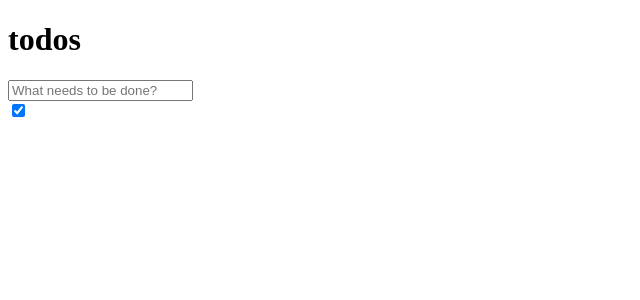
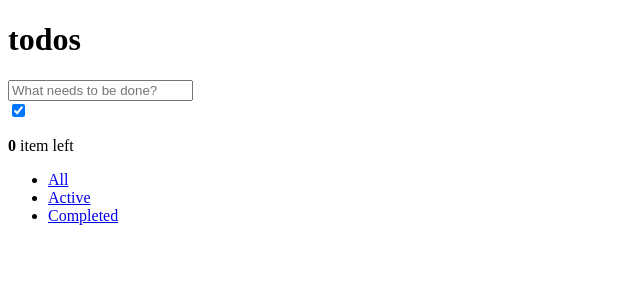
Before and after one commit to emretfn/patika-fimple-homework-4, a React (Vite) app: page / in a window 1280 px wide. Shown: the top 300 px of the page, without its empty margins (0-640 px from the left). Built offline with nearby package versions, Linux system fonts and the light colour scheme; the HTML template or start-up script is replaced by a standard one.

Commit message:
feat: Add Footer component and functions

```diff
--- a/src/App.tsx
+++ b/src/App.tsx
@@ -1,3 +1,4 @@
+import Footer from "./components/Footer";
 import Header from "./components/Header";
 import TodoList from "./components/TodoList";
 
@@ -6,6 +7,7 @@ function App() {
     <div className="todoapp">
       <Header />
       <TodoList />
+      <Footer />
     </div>
   );
 }
--- /dev/null
+++ b/src/components/Footer/index.tsx
@@ -0,0 +1,58 @@
+import clsx from "clsx";
+import { useTodoStore } from "../../hooks/useTodoStore";
+import { FilterTodo } from "../../types";
+
+export default function Footer() {
+  // Store actions and state. We need to call these actions seperately because zustand documentation says that
+  const activeTodoCount = useTodoStore((state) => state.activeTodoCount);
+  const setFilter = useTodoStore((state) => state.setFilter);
+  const activeFilter = useTodoStore((state) => state.activeFilter);
+
+  return (
+    <footer className="footer">
+      <span className="todo-count">
+        <strong>{activeTodoCount}</strong> item left
+      </span>
+
+      {/*
+        Set filter based on the active filter. If user clicks on the filter,
+        we set the active filter to the filter that the user clicked on.
+      */}
+      <ul className="filters">
+        <li>
+          <a
+            href="#"
+            className={clsx({
+              selected: activeFilter === FilterTodo.All,
+            })}
+            onClick={() => setFilter(FilterTodo.All)}
+          >
+            All
+          </a>
+        </li>
+        <li>
+          <a
+            href="#"
+            className={clsx({
+              selected: activeFilter === FilterTodo.Active,
+            })}
+            onClick={() => setFilter(FilterTodo.Active)}
+          >
+            Active
+          </a>
+        </li>
+        <li>
+          <a
+            href="#"
+            className={clsx({
+              selected: activeFilter === FilterTodo.Completed,
+            })}
+            onClick={() => setFilter(FilterTodo.Completed)}
+          >
+            Completed
+          </a>
+        </li>
+      </ul>
+    </footer>
+  );
+}
--- a/src/components/TodoList/index.tsx
+++ b/src/components/TodoList/index.tsx
@@ -6,6 +6,19 @@ export default function TodoList() {
   const activeTodoCount = useTodoStore((state) => state.activeTodoCount);
   const todos = useTodoStore((state) => state.todos);
   const toggleAllTodos = useTodoStore((state) => state.toggleAllTodos);
+  const activeFilter = useTodoStore((state) => state.activeFilter);
+
+  // Filter todos based on the active filter.
+  const filteredTodos = todos.filter((todo) => {
+    switch (activeFilter) {
+      case "Active":
+        return !todo.completed;
+      case "Completed":
+        return todo.completed;
+      default:
+        return true;
+    }
+  });
 
   // This function is called when the user clicks on the toggle all checkbox.
   const handleToggleAll = (e: React.ChangeEvent<HTMLInputElement>) => {
@@ -23,7 +36,7 @@ export default function TodoList() {
       />
       <label htmlFor="toggle-all" />
       <ul className="todo-list">
-        {todos.map((todo) => (
+        {filteredTodos.map((todo) => (
           <TodoItem key={todo.id} todo={todo} />
         ))}
       </ul>
--- a/src/hooks/useTodoStore.ts
+++ b/src/hooks/useTodoStore.ts
@@ -1,16 +1,18 @@
 import { create } from "zustand";
 import { persist, createJSONStorage } from "zustand/middleware";
-import { Todo } from "../types";
+import { FilterTodo, Todo } from "../types";
 
 // Types for the state
 interface TodoState {
   todos: Todo[];
   activeTodoCount: number;
+  activeFilter: FilterTodo;
   addTodo: (todo: Todo) => void;
   updateTodo: (todo: Todo) => void;
   toggleTodo: (todoId: string) => void;
   toggleAllTodos: (completed: boolean) => void;
   deleteTodo: (todoId: string) => void;
+  setFilter: (filter: FilterTodo) => void;
 }
 
 // Create the store and export the hook to use it throughout the app.
@@ -20,6 +22,7 @@ export const useTodoStore = create<TodoState>()(
     (set) => ({
       todos: [],
       activeTodoCount: 0,
+      activeFilter: FilterTodo.All,
       // Function for adding a todo
       addTodo: (todo) =>
         set((state) => ({
@@ -52,6 +55,7 @@ export const useTodoStore = create<TodoState>()(
           activeTodoCount:
             state.activeTodoCount + (state.todos.find((t) => t.id === todoId)?.completed ? 1 : -1),
         })),
+      setFilter: (filter) => set(() => ({ activeFilter: filter })),
     }),
     {
       // Persist the store to local storage
--- a/src/types/index.ts
+++ b/src/types/index.ts
@@ -3,3 +3,9 @@ export interface Todo {
   title: string;
   completed: boolean;
 }
+
+export enum FilterTodo {
+  All = "All",
+  Active = "Active",
+  Completed = "Completed",
+}
```
